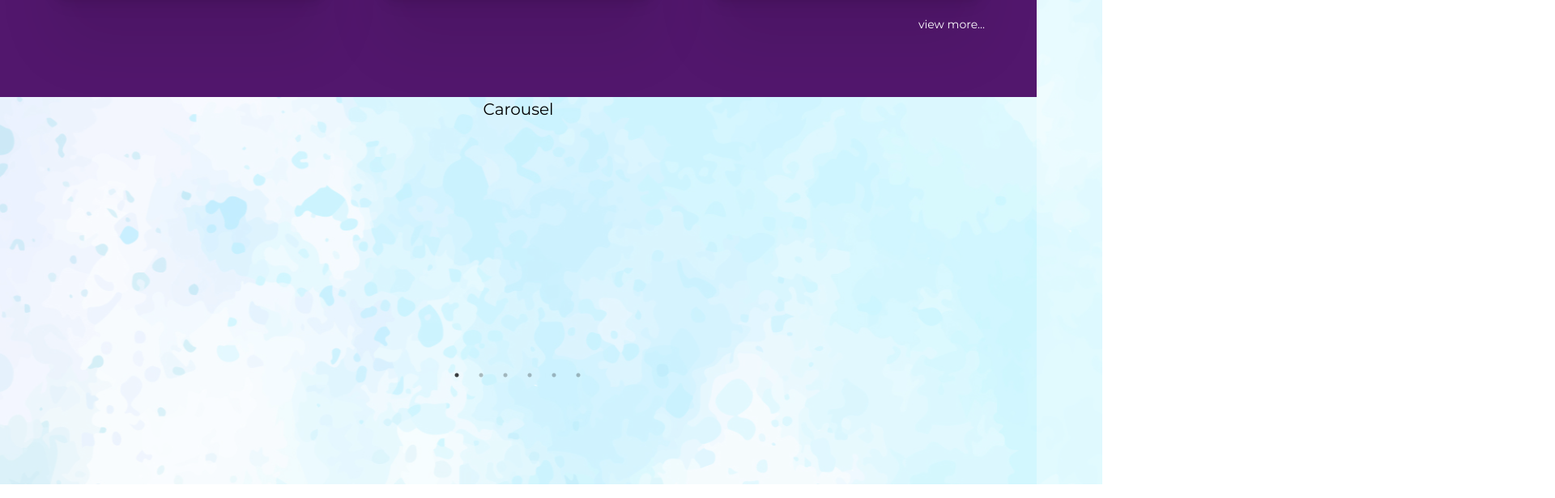
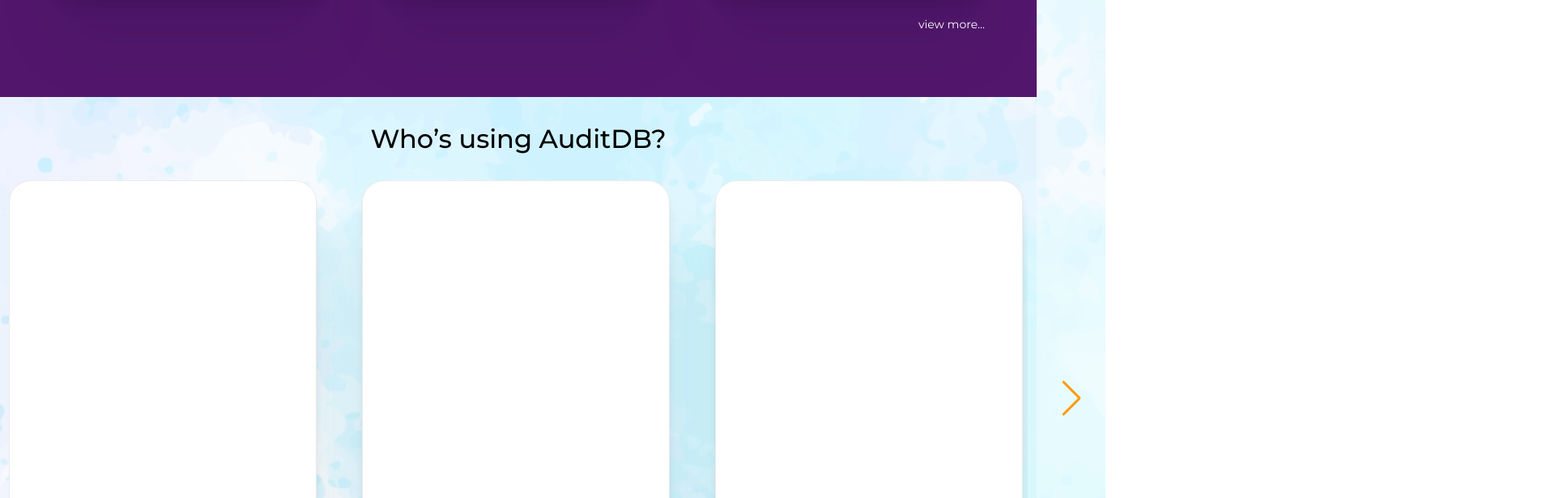
Before and after one commit to auditdbio/audit-web, a React (Vite) app: page / in a window 1280 px wide. Shown: the part 2280-2896 px from the top of the page at 81% size, 1920 px wide, since content can reach past the window. Built offline with nearby package versions, Linux system fonts and the light colour scheme.

Commit message:
carousel done almost

```diff
--- a/index.html
+++ b/index.html
@@ -20,6 +20,7 @@
 			type="text/css"
 			href="https://cdnjs.cloudflare.com/ajax/libs/slick-carousel/1.6.0/slick-theme.min.css"
 		/>
+		<script src="https://cdn.jsdelivr.net/npm/swiper@9/swiper-element-bundle.min.js"></script>
 		<meta name="viewport" content="width=device-width, initial-scale=1.0" />
 		<title>Audit Web</title>
 	</head>
--- a/package.json
+++ b/package.json
@@ -26,9 +26,8 @@
     "react-dom": "^18.2.0",
     "react-redux": "^8.0.5",
     "react-router-dom": "^6.3.0",
-    "react-slick": "^0.29.0",
-    "slick-carousel": "^1.8.1",
     "styled-components": "^5.3.6",
+    "swiper": "^9.0.5",
     "yup": "^1.0.0"
   },
   "devDependencies": {
--- a/src/components/homepage/carousel/Carousel.jsx
+++ b/src/components/homepage/carousel/Carousel.jsx
@@ -1,92 +1,108 @@
-import { Paper, Button, Box, Typography } from "@mui/material";
-
-import Slider from "react-slick";
+import { Paper, Button, Box, Typography, Card } from "@mui/material";
+import { Swiper, SwiperSlide, useSwiper } from "swiper/react";
+import { useRef } from "react";
+import {
+	Navigation,
+	Pagination,
+	Scrollbar,
+	A11y,
+	EffectCards,
+	EffectFade,
+} from "swiper";
+import "swiper/css/bundle";
+import "swiper/css";
+import FeedbackCard from "./FeedbackCard";
 
 const Carousel = () => {
-	const settings = {
-		dots: true,
-		infinite: true,
-		speed: 500,
-		slidesToShow: 1,
-		slidesToScroll: 1,
-	};
-	var items = [
-		{
-			name: "Random Name #1",
-			description: "Probably the most random thing you have ever seen!",
-		},
-		{
-			name: "Random Name #2",
-			description: "Hello World!",
-		},
+	const swiperRef = useRef(null);
+
+	function handleNextClick() {
+		swiperRef.current.slideNext();
+	}
+
+	function handlePrevClick() {
+		swiperRef.current.slidePrev();
+	}
+
+	const nextBtnClass = "swiper-button-next";
+	const prevBtnClass = "swiper-button-prev";
+
+	const items = [
+		{ id: 1, name: "rus" },
+		{ id: 2, name: "rus" },
+		{ id: 3, name: "rus" },
+		{ id: 5, name: "rus" },
+		{ id: 4, name: "rus" },
 	];
 
 	return (
 		<Box
 			sx={{
-				display: "flex",
-				flexDirection: "column",
-				alignItems: "center",
-				width: "100%",
+				paddingTop: "2rem",
+				maxWidth: "1450px",
 			}}
 		>
-			<Typography>Carousel</Typography>
-			<div>
-				<Slider {...settings}>
-					<div style={{ background: "red" }}>
-						<h3>11231313123</h3>
-					</div>
-					<div>
-						<h3>2</h3>
-					</div>
-					<div>
-						<h3>3</h3>
-					</div>
-					<div>
-						<h3>4</h3>
-					</div>
-					<div>
-						<h3>5</h3>
-					</div>
-					<div>
-						<h3>6</h3>
-					</div>
-				</Slider>
-			</div>
+			<Box sx={carouselTextStyle}>Who’s using AuditDB?</Box>
+			<Box
+				sx={{
+					display: "flex",
+					justifyContent: "center",
+					alignItems: "center",
+					gap: "2rem",
+					zIndex: 100,
+					marginBottom: "5rem",
+				}}
+			>
+				<Button
+					className={prevBtnClass}
+					onClick={handlePrevClick}
+					disableRipple
+				></Button>
+				<Swiper
+					className="my-slider"
+					modules={[Navigation, Pagination]}
+					spaceBetween={50}
+					slidesPerView={3}
+					onSlideChange={() => console.log("slide change")}
+					onSwiper={(swiper) => {
+						swiperRef.current = swiper;
+					}}
+					loop
+					centeredSlides
+					style={swiperStyles.wrapper}
+				>
+					{items.map((item) => (
+						<SwiperSlide key={item.id} style={swiperStyles.slide}>
+							<FeedbackCard />
+						</SwiperSlide>
+					))}
+				</Swiper>
+				<Button
+					className={nextBtnClass}
+					onClick={handleNextClick}
+					disableRipple
+				></Button>
+			</Box>
 		</Box>
 	);
 };
 
-function Item(props) {
-	return (
-		<Paper>
-			<h2>{props.item.name}</h2>
-			<p>{props.item.description}</p>
+const carouselTextStyle = {
+	fontSize: "32px",
+	fontWeight: "500",
+	textAlign: "center",
+	marginBottom: "2rem",
+};
 
-			<Button className="CheckButton">Check it out!</Button>
-		</Paper>
-	);
-}
-
-// function Example(props) {
-// 	var items = [
-// 		{
-// 			name: "Random Name #1",
-// 			description: "Probably the most random thing you have ever seen!",
-// 		},
-// 		{
-// 			name: "Random Name #2",
-// 			description: "Hello World!",
-// 		},
-// 	];
-
-// 	return (
-// 		<Carousel>
-// 			{items.map((item, i) => (
-// 				<Item key={i} item={item} />
-// 			))}
-// 		</Carousel>
-// 	);
-// }
-
+const swiperStyles = {
+	wrapper: {
+		boxShadow: "none",
+		position: "relative",
+		zIndex: "9999 !important",
+		overflow: "inheit",
+	},
+	slide: {
+		boxShadow: "none",
+	},
+};
 export default Carousel;
--- /dev/null
+++ b/src/components/homepage/carousel/FeedbackCard.jsx
@@ -0,0 +1,21 @@
+import { Card } from "@mui/material";
+
+const FeedbackCard = () => {
+	return <Card sx={cardWrapper}></Card>;
+};
+
+const cardWrapper = {
+	height: "540px",
+	width: "380px",
+	borderRadius: "27px",
+	background: "#FFFFFF",
+	border: "1px solid rgba(67, 66, 66, 0.1)",
+	boxShadow:
+		"0px 64.1377px 76.5824px rgba(0, 0, 0, 0.07)," +
+		" 0px 14.326px 17.1057px rgba(0, 0, 0, 0.0417275)," +
+		"0px 8.03104px 9.5893px rgba(0, 0, 0, 0.035), " +
+		"0px 4.26523px 5.09281px rgba(0, 0, 0, 0.0282725), " +
+		"0px 1.77486px 2.11923px rgba(0, 0, 0, 0.0196802)",
+};
+
+export default FeedbackCard;
--- a/src/main.jsx
+++ b/src/main.jsx
@@ -1,10 +1,8 @@
 import React from "react";
 import ReactDOM from "react-dom/client";
 import App from "./App";
-// import "~slick-carousel/slick/slick.css";
-// import "~slick-carousel/slick/slick-theme.css";
-import "slick-carousel/slick/slick.css";
-import "slick-carousel/slick/slick-theme.css";
+import "swiper/css";
+
 // import './index.css'
 
 ReactDOM.createRoot(document.getElementById("root")).render(
```
Also changed, not shown: 1 other file (tests, documents, lock files or other folders).
